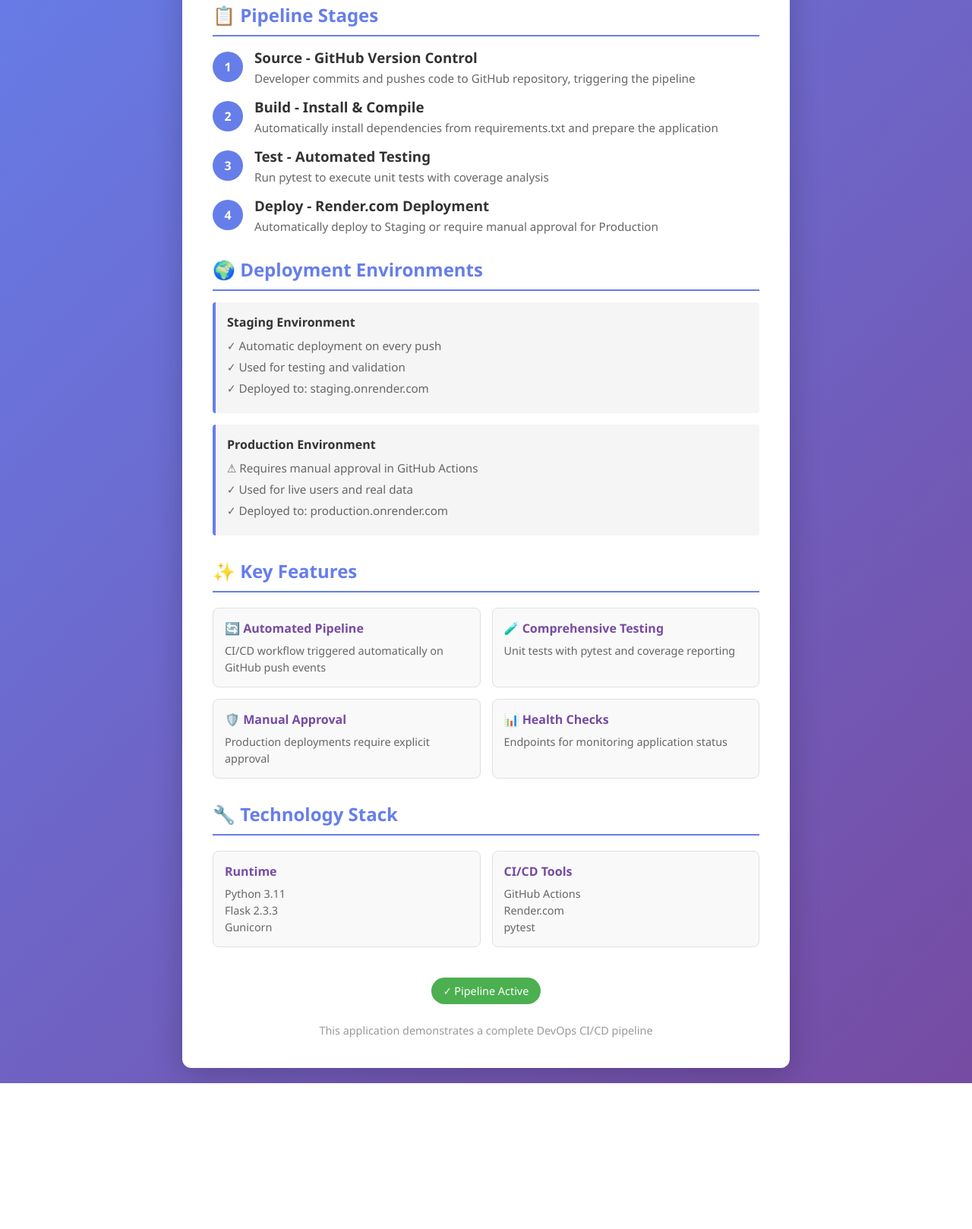
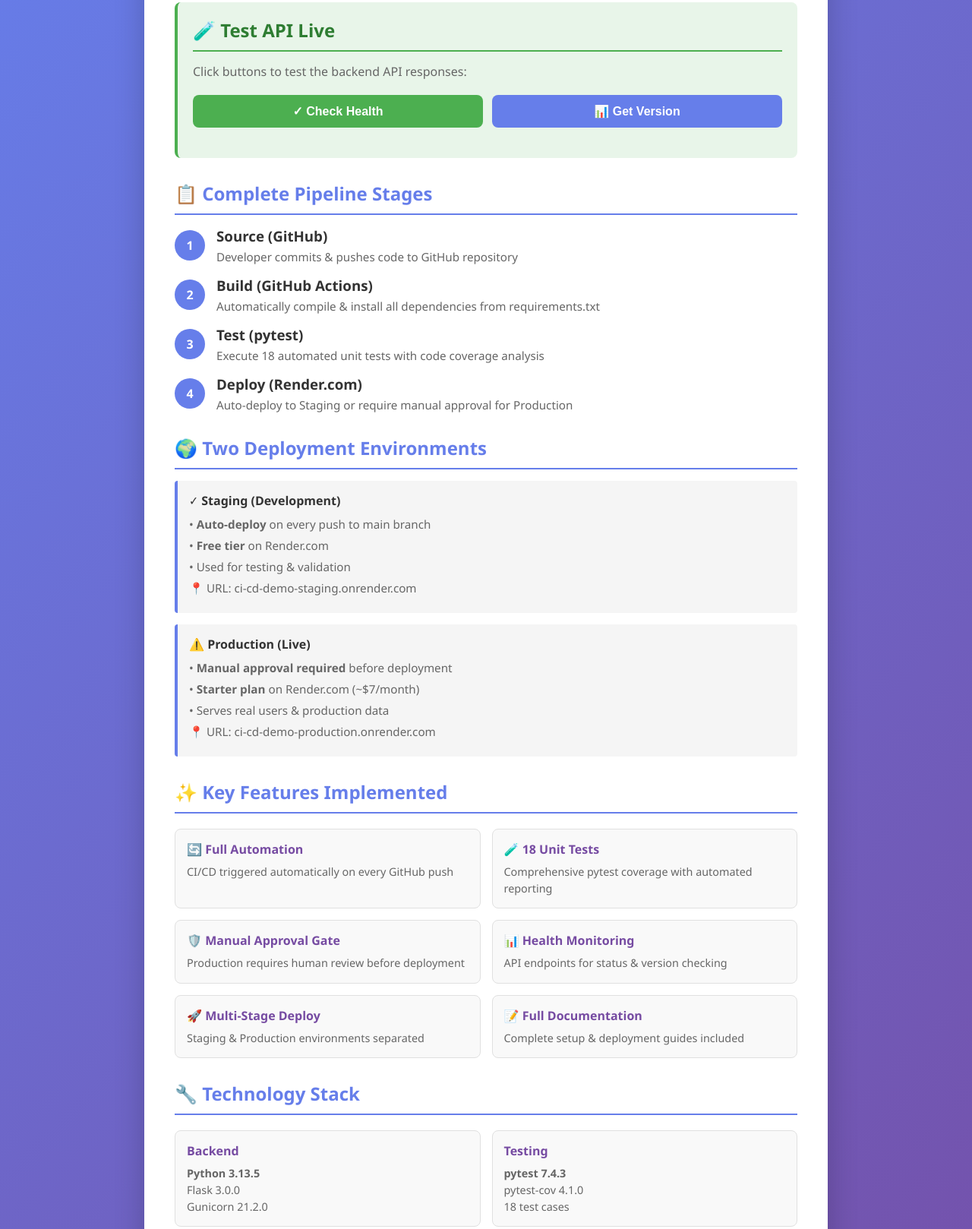
Before and after one commit to TimeKP-sus/my-ci-cd-project, a plain HTML site: page frontend/index.html in a window 1280 px wide. Shown: the part 176-1794 px from the top of the page at 76% size. Before the commit the page ends 1602 px from the top, so only its background shows below. Drawn offline with Linux system fonts and the light colour scheme.

Commit message:
Complete project: Add interactive frontend, deployment guides, and finalize all documentation

```diff
--- a/frontend/index.html
+++ b/frontend/index.html
@@ -26,7 +26,7 @@
             border-radius: 12px;
             box-shadow: 0 10px 40px rgba(0, 0, 0, 0.2);
             padding: 40px;
-            max-width: 800px;
+            max-width: 900px;
             width: 100%;
         }
 
@@ -137,6 +137,77 @@
             margin: 10px 0;
         }
 
+        /* Button Styles */
+        .button-group {
+            display: grid;
+            grid-template-columns: 1fr 1fr;
+            gap: 12px;
+            margin: 20px 0;
+        }
+
+        button {
+            padding: 12px 20px;
+            border: none;
+            border-radius: 8px;
+            font-size: 1em;
+            font-weight: bold;
+            cursor: pointer;
+            transition: all 0.3s ease;
+        }
+
+        .btn-success {
+            background: #4caf50;
+            color: white;
+        }
+
+        .btn-success:hover {
+            background: #45a049;
+            transform: translateY(-2px);
+            box-shadow: 0 5px 15px rgba(76, 175, 80, 0.4);
+        }
+
+        .btn-primary {
+            background: #667eea;
+            color: white;
+        }
+
+        .btn-primary:hover {
+            background: #5568d3;
+            transform: translateY(-2px);
+            box-shadow: 0 5px 15px rgba(102, 126, 234, 0.4);
+        }
+
+        .response-box {
+            background: #f5f5f5;
+            border: 2px solid #667eea;
+            border-radius: 8px;
+            padding: 20px;
+            margin: 20px 0;
+            font-family: 'Courier New', monospace;
+            font-size: 0.9em;
+            max-height: 250px;
+            overflow-y: auto;
+        }
+
+        .response-box h4 {
+            color: #667eea;
+            margin-bottom: 10px;
+        }
+
+        .response-content {
+            color: #333;
+            white-space: pre-wrap;
+            word-wrap: break-word;
+        }
+
+        .success {
+            color: #388e3c;
+        }
+
+        .error {
+            color: #d32f2f;
+        }
+
         @media (max-width: 600px) {
             .container {
                 padding: 20px;
@@ -149,6 +220,10 @@
             .features {
                 grid-template-columns: 1fr;
             }
+
+            .button-group {
+                grid-template-columns: 1fr;
+            }
         }
     </style>
 </head>
@@ -157,79 +232,105 @@
         <h1>🚀 CI/CD Pipeline Project</h1>
         <p class="subtitle">Automated Software Development with GitHub Actions & Render.com</p>
 
+        <!-- Interactive Testing Section -->
+        <div class="pipeline-section" style="background: #e8f5e9; padding: 20px; border-radius: 8px; border-left: 4px solid #4caf50;">
+            <h2 style="color: #2e7d32; border-color: #4caf50;">🧪 Test API Live</h2>
+            <p style="color: #666; margin-bottom: 15px;">Click buttons to test the backend API responses:</p>
+
+            <div class="button-group">
+                <button class="btn-success" onclick="testHealth()">✓ Check Health</button>
+                <button class="btn-primary" onclick="testVersion()">📊 Get Version</button>
+            </div>
+
+            <div class="response-box" id="responseBox" style="display: none;">
+                <h4>📤 API Response:</h4>
+                <div class="response-content" id="responseContent"></div>
+            </div>
+        </div>
+
         <div class="pipeline-section">
-            <h2>📋 Pipeline Stages</h2>
+            <h2>📋 Complete Pipeline Stages</h2>
 
             <div class="step">
                 <div class="step-number">1</div>
                 <div class="step-content">
-                    <h3>Source - GitHub Version Control</h3>
-                    <p>Developer commits and pushes code to GitHub repository, triggering the pipeline</p>
+                    <h3>Source (GitHub)</h3>
+                    <p>Developer commits & pushes code to GitHub repository</p>
                 </div>
             </div>
 
             <div class="step">
                 <div class="step-number">2</div>
                 <div class="step-content">
-                    <h3>Build - Install & Compile</h3>
-                    <p>Automatically install dependencies from requirements.txt and prepare the application</p>
+                    <h3>Build (GitHub Actions)</h3>
+                    <p>Automatically compile & install all dependencies from requirements.txt</p>
                 </div>
             </div>
 
             <div class="step">
                 <div class="step-number">3</div>
                 <div class="step-content">
-                    <h3>Test - Automated Testing</h3>
-                    <p>Run pytest to execute unit tests with coverage analysis</p>
+                    <h3>Test (pytest)</h3>
+                    <p>Execute 18 automated unit tests with code coverage analysis</p>
                 </div>
             </div>
 
             <div class="step">
                 <div class="step-number">4</div>
                 <div class="step-content">
-                    <h3>Deploy - Render.com Deployment</h3>
-                    <p>Automatically deploy to Staging or require manual approval for Production</p>
+                    <h3>Deploy (Render.com)</h3>
+                    <p>Auto-deploy to Staging or require manual approval for Production</p>
                 </div>
             </div>
         </div>
 
         <div class="pipeline-section">
-            <h2>🌍 Deployment Environments</h2>
+            <h2>🌍 Two Deployment Environments</h2>
 
             <div class="environment">
-                <h4>Staging Environment</h4>
-                <div class="env-item">✓ Automatic deployment on every push</div>
-                <div class="env-item">✓ Used for testing and validation</div>
-                <div class="env-item">✓ Deployed to: staging.onrender.com</div>
+                <h4>✓ Staging (Development)</h4>
+                <div class="env-item">• <strong>Auto-deploy</strong> on every push to main branch</div>
+                <div class="env-item">• <strong>Free tier</strong> on Render.com</div>
+                <div class="env-item">• Used for testing & validation</div>
+                <div class="env-item">📍 URL: ci-cd-demo-staging.onrender.com</div>
             </div>
 
             <div class="environment">
-                <h4>Production Environment</h4>
-                <div class="env-item">⚠ Requires manual approval in GitHub Actions</div>
-                <div class="env-item">✓ Used for live users and real data</div>
-                <div class="env-item">✓ Deployed to: production.onrender.com</div>
+                <h4>⚠️ Production (Live)</h4>
+                <div class="env-item">• <strong>Manual approval required</strong> before deployment</div>
+                <div class="env-item">• <strong>Starter plan</strong> on Render.com (~$7/month)</div>
+                <div class="env-item">• Serves real users & production data</div>
+                <div class="env-item">📍 URL: ci-cd-demo-production.onrender.com</div>
             </div>
         </div>
 
         <div class="pipeline-section">
-            <h2>✨ Key Features</h2>
+            <h2>✨ Key Features Implemented</h2>
 
             <div class="features">
                 <div class="feature-box">
-                    <h4>🔄 Automated Pipeline</h4>
-                    <p>CI/CD workflow triggered automatically on GitHub push events</p>
+                    <h4>🔄 Full Automation</h4>
+                    <p>CI/CD triggered automatically on every GitHub push</p>
                 </div>
                 <div class="feature-box">
-                    <h4>🧪 Comprehensive Testing</h4>
-                    <p>Unit tests with pytest and coverage reporting</p>
+                    <h4>🧪 18 Unit Tests</h4>
+                    <p>Comprehensive pytest coverage with automated reporting</p>
                 </div>
                 <div class="feature-box">
-                    <h4>🛡️ Manual Approval</h4>
-                    <p>Production deployments require explicit approval</p>
+                    <h4>🛡️ Manual Approval Gate</h4>
+                    <p>Production requires human review before deployment</p>
                 </div>
                 <div class="feature-box">
-                    <h4>📊 Health Checks</h4>
-                    <p>Endpoints for monitoring application status</p>
+                    <h4>📊 Health Monitoring</h4>
+                    <p>API endpoints for status & version checking</p>
+                </div>
+                <div class="feature-box">
+                    <h4>🚀 Multi-Stage Deploy</h4>
+                    <p>Staging & Production environments separated</p>
+                </div>
+                <div class="feature-box">
+                    <h4>📝 Full Documentation</h4>
+                    <p>Complete setup & deployment guides included</p>
                 </div>
             </div>
         </div>
@@ -239,22 +340,77 @@
 
             <div class="features">
                 <div class="feature-box">
-                    <h4>Runtime</h4>
-                    <p>Python 3.11<br>Flask 2.3.3<br>Gunicorn</p>
+                    <h4>Backend</h4>
+                    <p><strong>Python 3.13.5</strong><br>Flask 3.0.0<br>Gunicorn 21.2.0</p>
                 </div>
                 <div class="feature-box">
-                    <h4>CI/CD Tools</h4>
-                    <p>GitHub Actions<br>Render.com<br>pytest</p>
+                    <h4>Testing</h4>
+                    <p><strong>pytest 7.4.3</strong><br>pytest-cov 4.1.0<br>18 test cases</p>
+                </div>
+                <div class="feature-box">
+                    <h4>CI/CD Pipeline</h4>
+                    <p><strong>GitHub Actions</strong><br>Automated workflows<br>Build + Test + Deploy</p>
+                </div>
+                <div class="feature-box">
+                    <h4>Cloud Deployment</h4>
+                    <p><strong>Render.com</strong><br>Staging (Free)<br>Production (Starter)</p>
                 </div>
             </div>
         </div>
 
+        <div class="pipeline-section">
+            <h2>📋 API Endpoints</h2>
+            <div style="background: #f5f5f5; padding: 15px; border-radius: 8px;">
+                <p style="margin: 10px 0;"><strong>GET /</strong> - Main dashboard page</p>
+                <p style="margin: 10px 0;"><strong>GET /health</strong> - Health check endpoint</p>
+                <p style="margin: 10px 0;"><strong>GET /api/version</strong> - Version information API</p>
+            </div>
+        </div>
+
         <div style="text-align: center; margin-top: 30px;">
-            <div class="status-badge">✓ Pipeline Active</div>
+            <div class="status-badge">✅ Pipeline Complete & Active</div>
             <p style="color: #999; margin-top: 15px; font-size: 0.9em;">
-                This application demonstrates a complete DevOps CI/CD pipeline
+                GitHub: github.com/TimeKP-sus/my-ci-cd-project
+            </p>
+            <p style="color: #999; font-size: 0.9em;">
+                Complete CI/CD implementation meeting all Topic 7 requirements
             </p>
         </div>
     </div>
+
+    <!-- JavaScript for API Testing -->
+    <script>
+        function showResponse(message, isError = false) {
+            const box = document.getElementById('responseBox');
+            const content = document.getElementById('responseContent');
+            box.style.display = 'block';
+            content.className = isError ? 'response-content error' : 'response-content success';
+            content.textContent = message;
+        }
+
+        async function testHealth() {
+            showResponse('Loading...', false);
+            try {
+                const response = await fetch('/health');
+                if (!response.ok) throw new Error(`HTTP ${response.status}`);
+                const data = await response.json();
+                showResponse(JSON.stringify(data, null, 2), false);
+            } catch (error) {
+                showResponse(`❌ Error: ${error.message}\n\nMake sure the backend is running on this server.`, true);
+            }
+        }
+
+        async function testVersion() {
+            showResponse('Loading...', false);
+            try {
+                const response = await fetch('/api/version');
+                if (!response.ok) throw new Error(`HTTP ${response.status}`);
+                const data = await response.json();
+                showResponse(JSON.stringify(data, null, 2), false);
+            } catch (error) {
+                showResponse(`❌ Error: ${error.message}\n\nMake sure the backend is running on this server.`, true);
+            }
+        }
+    </script>
 </body>
 </html>
```
Also changed, not shown: 2 other files.
